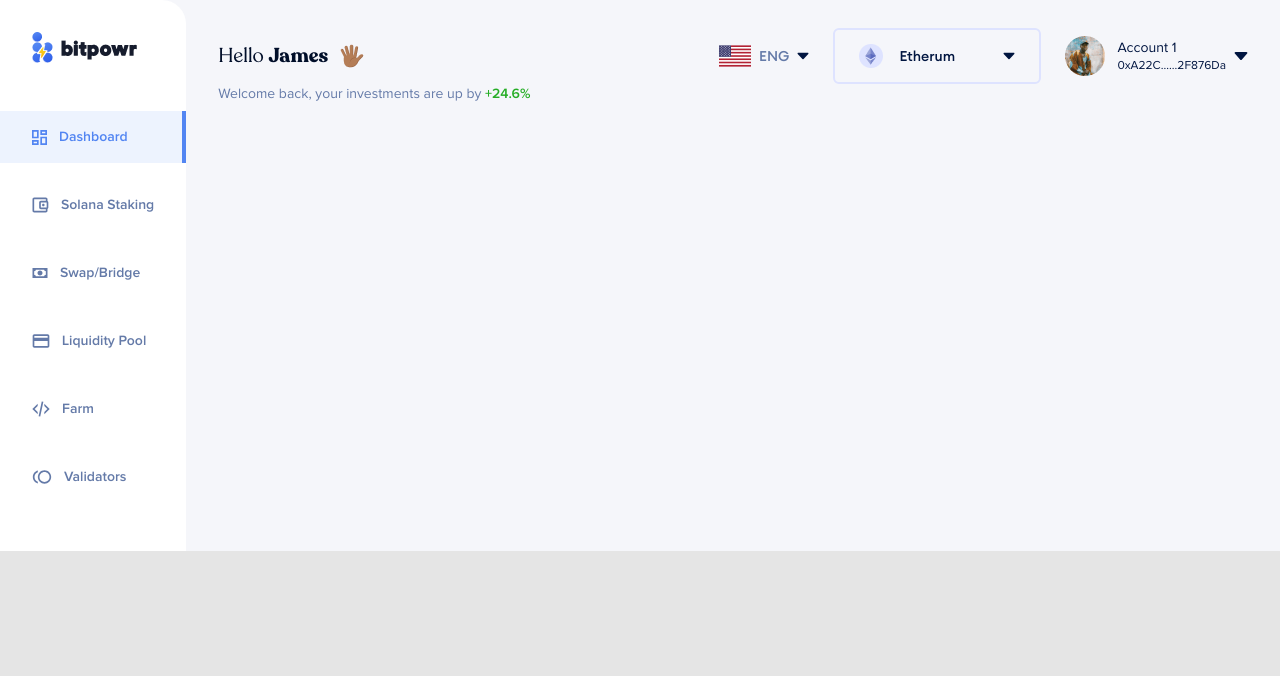
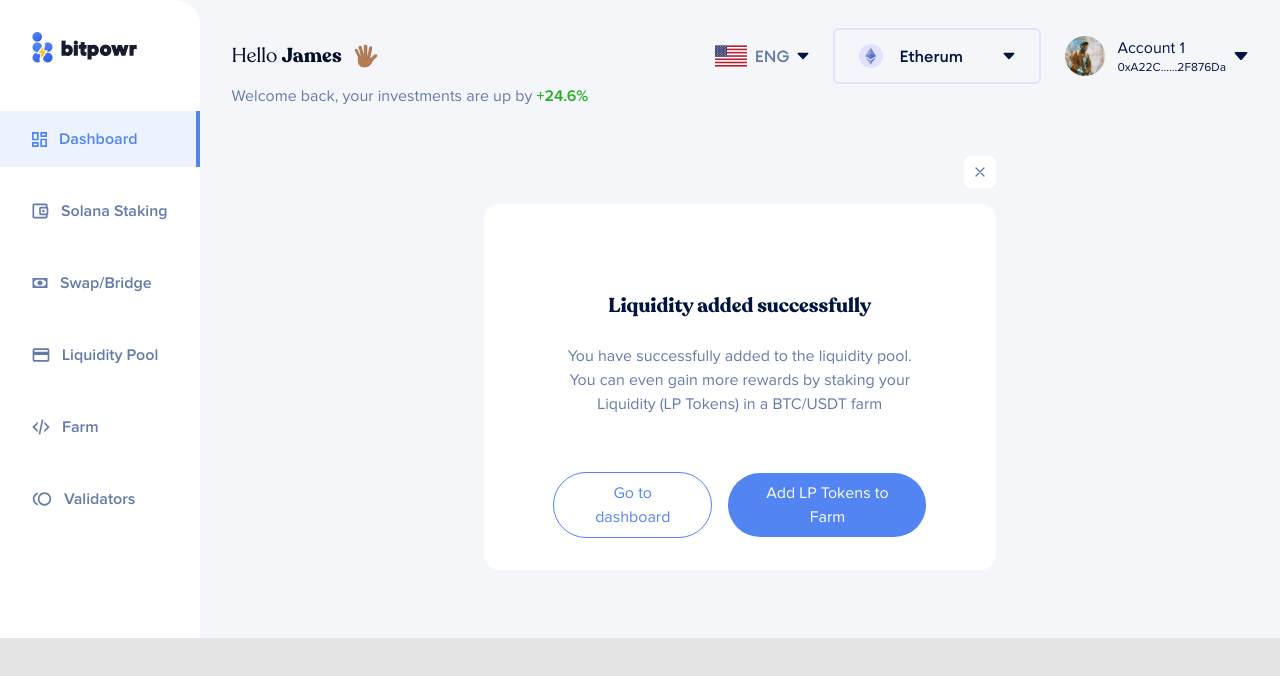
Before and after one commit to Phosah/bitpowr, a Vue app: page /liquidityaddedsuccessfully in a window 1280 px wide. Shown: the top 676 px of the page. Built offline with nearby package versions, Linux system fonts and the light colour scheme.

Commit message:
Update to codebase

```diff
--- a/src/App.vue
+++ b/src/App.vue
@@ -1,6 +1,6 @@
 <template>
   <div
-    class="font-proxima-regular flex w-full max-w-7xl mx-auto bg-[#F5F6FA] text-brand-blue-2 text-sm"
+    class="font-proxima-regular flex w-full max-w-[2000px] mx-auto bg-[#F5F6FA] text-brand-blue-2 text-sm xl:text-base"
   >
     <div class="flex self-stretch">
       <Sidebar />
--- a/src/components/SelectPool.vue
+++ b/src/components/SelectPool.vue
@@ -65,7 +65,7 @@
                     <h3 class="text-brand-blue-3">Second Asset</h3>
                     <p>Balance: 12301.789657</p>
                 </div>
-                <div class="bg-brand-blue-11 border border-brand-blue-11 p-4 rounded-xl">
+                <div class="bg-brand-blue-11 border border-brand-blue-10 p-4 rounded-xl">
                     <div class="flex items-center justify-between">
                         <div class="flex items-center space-x-2">
                             <img src="../assets/small-usdt-logo.png" alt="usdt logo" />
@@ -94,7 +94,9 @@
                     <p>9.7%</p>
                 </div>
             </div>
-            <button class="w-full px-6 py-3 text-white bg-brand-blue-1 rounded-full">Add Liquidity</button>
+            <button class="w-full px-6 py-3 text-white bg-brand-blue-1 rounded-full">
+                <router-link to="/createpair">Add Liquidity</router-link>
+            </button>
         </div>
     </div>
 </template>
--- a/src/router/index.ts
+++ b/src/router/index.ts
@@ -12,6 +12,7 @@ import SwapSuccessful from '../views/SwapSuccessful.vue'
 import ManageList from '../views/ManageList.vue'
 import LiquidityPool from '../views/LiquidityPool.vue'
 import AddLiquidity from '../views/AddLiquidity.vue'
+import LiquidityAddedSuccessfully from '../views/LiquidityAddedSuccessfully.vue'
 import SinglePool from '../views/SinglePool.vue'
 import CreatePair from '../views/CreatePair.vue'
 import Farms from '../views/Farms.vue'
@@ -86,6 +87,11 @@ const router = createRouter({
       component: AddLiquidity
     },
     {
+      path: '/liquidityaddedsuccessfully',
+      name: 'LiquidityAddedSuccessfully',
+      component: LiquidityAddedSuccessfully
+    },
+    {
       path: '/singlepool',
       name: 'SinglePool',
       component: SinglePool
--- a/src/views/AddLiquidity.vue
+++ b/src/views/AddLiquidity.vue
@@ -20,7 +20,7 @@
         </div>
         <div class="p-10 bg-white rounded-2xl">
             <div class="mb-8">
-                <h1 class="mb-4 text-xl font-bold text-brand-blue-3">Add Liquidity</h1>
+                <h1 class="mb-4 text-xl font-recoleta-bold text-brand-blue-3">Add Liquidity</h1>
                 <p
                     class="text-base"
                 >Select the means in which you would like to provide liquidity for the USDT/BTC liquidity pool</p>
@@ -60,7 +60,9 @@
                     class="w-10/12 text-[#90A0C2]"
                 >Provide any asset you have some funds. The funds you provide would be split among BTC & USDT equally and be added to the pool.</p>
             </div>
-            <button class="px-10 py-3 text-white text-center bg-brand-blue-1 rounded-full">Continue</button>
+            <button class="px-10 py-3 text-white text-center bg-brand-blue-1 rounded-full">
+                <router-link to="/singlepool">Continue</router-link>
+            </button>
         </div>
     </div>
 </template>
--- a/src/views/Farms.vue
+++ b/src/views/Farms.vue
@@ -21,7 +21,7 @@
             </div>
             <div class="w-1/2">
                 <p class="mb-8">
-                    <span class="text-brand-black-1 font-bold">Farms:</span> dolor sit amet, consectetur adipiscing elit. Libero velit aliquet non habitasse eu mauris consectetur adipiscing elit. ...
+                    <span class="text-brand-black-1 font-recoleta-bold">Farms:</span> dolor sit amet, consectetur adipiscing elit. Libero velit aliquet non habitasse eu mauris consectetur adipiscing elit. ...
                     <span
                         class="border-b border-brand-blue-1 text-brand-blue-1 font-bold"
                     >Learn more</span>
@@ -41,7 +41,7 @@
         </div>
         <div class="flex items-center justify-between space-x-10 mb-6">
             <div class="flex-1 flex items-center space-x-6">
-                <h2 class="text-brand-blue-3 text-xl font-bold">All Farms</h2>
+                <h2 class="text-brand-blue-3 text-xl font-recoleta-bold">All Farms</h2>
                 <div class="flex-1 flex items-center space-x-6">
                     <div
                         class="flex items-center space-x-3 w-full py-3 px-4 border border-brand-blue-10 rounded-md"
@@ -63,7 +63,7 @@
                             </svg>
                         </div>
                         <input
-                            class="w-full bg-transparent"
+                            class="w-full h-full focus-within:outline-none bg-transparent"
                             type="text"
                             placeholder="Search for tokens"
                         />
--- /dev/null
+++ b/src/views/LiquidityAddedSuccessfully.vue
@@ -0,0 +1,52 @@
+<template>
+    <!-- Staking Successful -->
+    <div class="max-w-lg mx-auto my-10">
+        <div class="flex items-center justify-end mb-4">
+            <div class="w-8 h-8 flex items-center justify-center bg-white rounded-md">
+                <svg
+                    class="w-4 h-4"
+                    fill="none"
+                    stroke="currentColor"
+                    viewBox="0 0 24 24"
+                    xmlns="http://www.w3.org/2000/svg"
+                >
+                    <path
+                        stroke-linecap="round"
+                        stroke-linejoin="round"
+                        stroke-width="2"
+                        d="M6 18L18 6M6 6l12 12"
+                    />
+                </svg>
+            </div>
+        </div>
+        <div class="p-8 rounded-2xl bg-white">
+            <div class="w-10/12 mx-auto text-center">
+                <div class="my-14">
+                    <h1
+                        class="mb-6 font-recoleta-bold text-xl text-brand-blue-3"
+                    >Liquidity added successfully</h1>
+                    <p>You have successfully added to the liquidity pool. You can even gain more rewards by staking your Liquidity (LP Tokens) in a BTC/USDT farm</p>
+                </div>
+                <div class="flex items-center space-x-4 justify-center">
+                    <button
+                        class="py-2 px-6 border border-brand-blue-1 rounded-full text-brand-blue-1"
+                    >Go to dashboard</button>
+                    <button
+                        class="py-2 px-6 bg-brand-blue-1 rounded-full text-white"
+                    >Add LP Tokens to Farm</button>
+                </div>
+            </div>
+        </div>
+    </div>
+</template>
+
+<script lang="ts">
+import { defineComponent } from 'vue'
+
+export default defineComponent({
+    name: "LiquidityAddedSuccessfully",
+    setup() {
+
+    },
+})
+</script>
```
Also changed, not shown: src/views/CreatePair.vue (+6 -6 lines), src/views/LiquidityPool.vue (+6 -4 lines).
